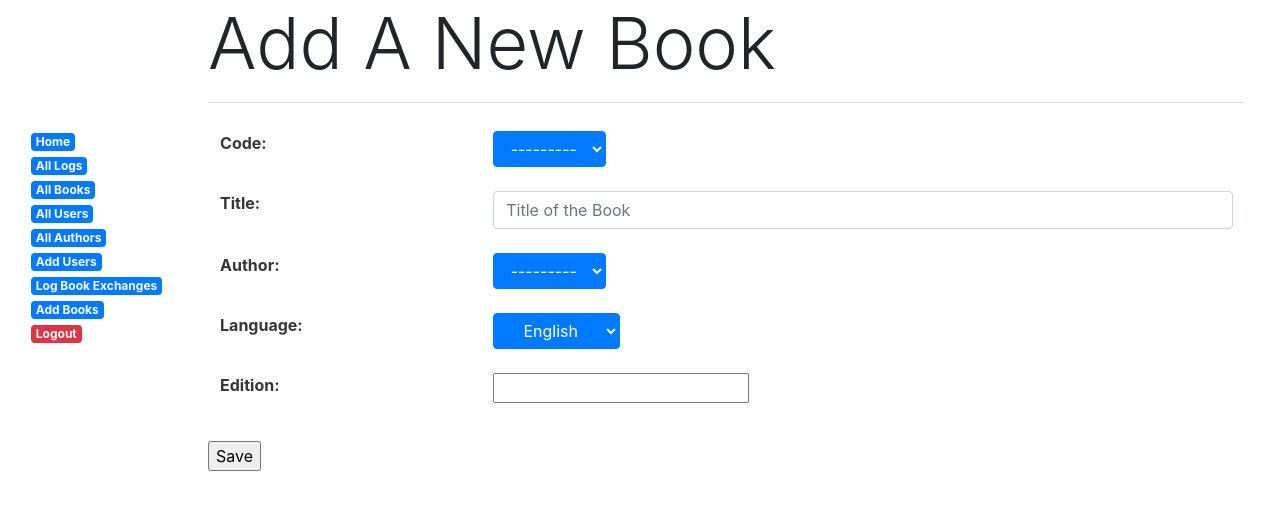
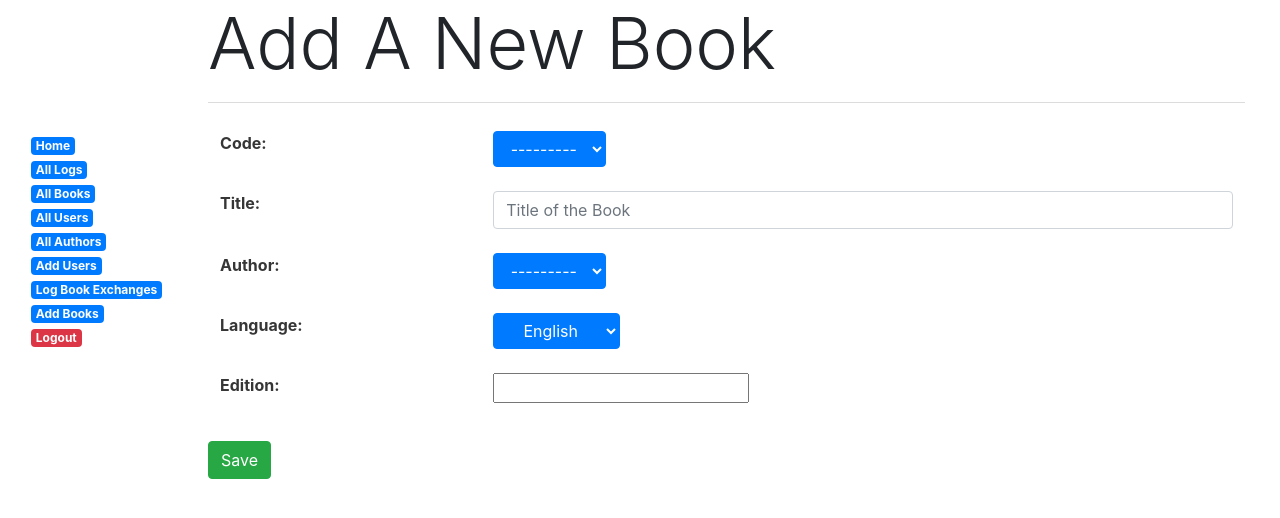
Before and after one commit to tinkerhubcek/Project-Libra, a Django app: page /bookadd/ in a window 1280 px wide. Shown: the top 518 px of the page. Run offline with Django 3.2, Linux system fonts and the light colour scheme; data that the repository does not hold is empty; some libraries are stand-ins or nearby versions.

Commit message:
UI Fixes

```diff
--- a/bookshelf/templates/bookshelf/add_book.html
+++ b/bookshelf/templates/bookshelf/add_book.html
@@ -5,6 +5,6 @@
 <hr>
       <form method='POST'>{% csrf_token %}
       <table class="table table-borderless">{{form.as_table}}</table>
-      <input type='submit' value='Save'/>
+      <input class="btn btn-success" type='submit' value='Save'/>
       </form>
 {% endblock %}
--- a/bookshelf/templates/bookshelf/authoradd.html
+++ b/bookshelf/templates/bookshelf/authoradd.html
@@ -5,7 +5,7 @@
 <hr>
       <form method='POST'>{% csrf_token %}
       <table class="table table-borderless">{{form.as_table}}</table>
-      <input type='submit' value='Save'/>
+      <input class="btn btn-success" type='submit' value='Save'/>
       </form>
       <hr>
       <a href="/bookadd"><button class="btn btn-outline-primary" type='button'>Next</button></a>
--- a/bookshelf/templates/bookshelf/baradd.html
+++ b/bookshelf/templates/bookshelf/baradd.html
@@ -5,7 +5,7 @@
 <hr>
       <form method='POST'>{% csrf_token %}
       <table class="table table-borderless">{{form.as_table}}</table>
-      <input type='submit' value='Save'/>
+      <input class="btn btn-success" type='submit' value='Save'/>
       </form>
       <hr>
       <a href="/authoradd"><button class="btn btn-primary" type='button'>Next</button></a>
--- a/bookshelf/templates/bookshelf/useradd.html
+++ b/bookshelf/templates/bookshelf/useradd.html
@@ -5,7 +5,7 @@
 <hr>
       <form method='POST'>{% csrf_token %}
       <table class="table table-borderless">{{form.as_table}}</table>
-      <input type='submit' value='Save'/>
+      <input class="btn btn-success" type='submit' value='Save'/>
       </form>
       <hr>
       <a href="/log"><button class="btn btn-outline-primary" type='button'>Next</button></a>
```
